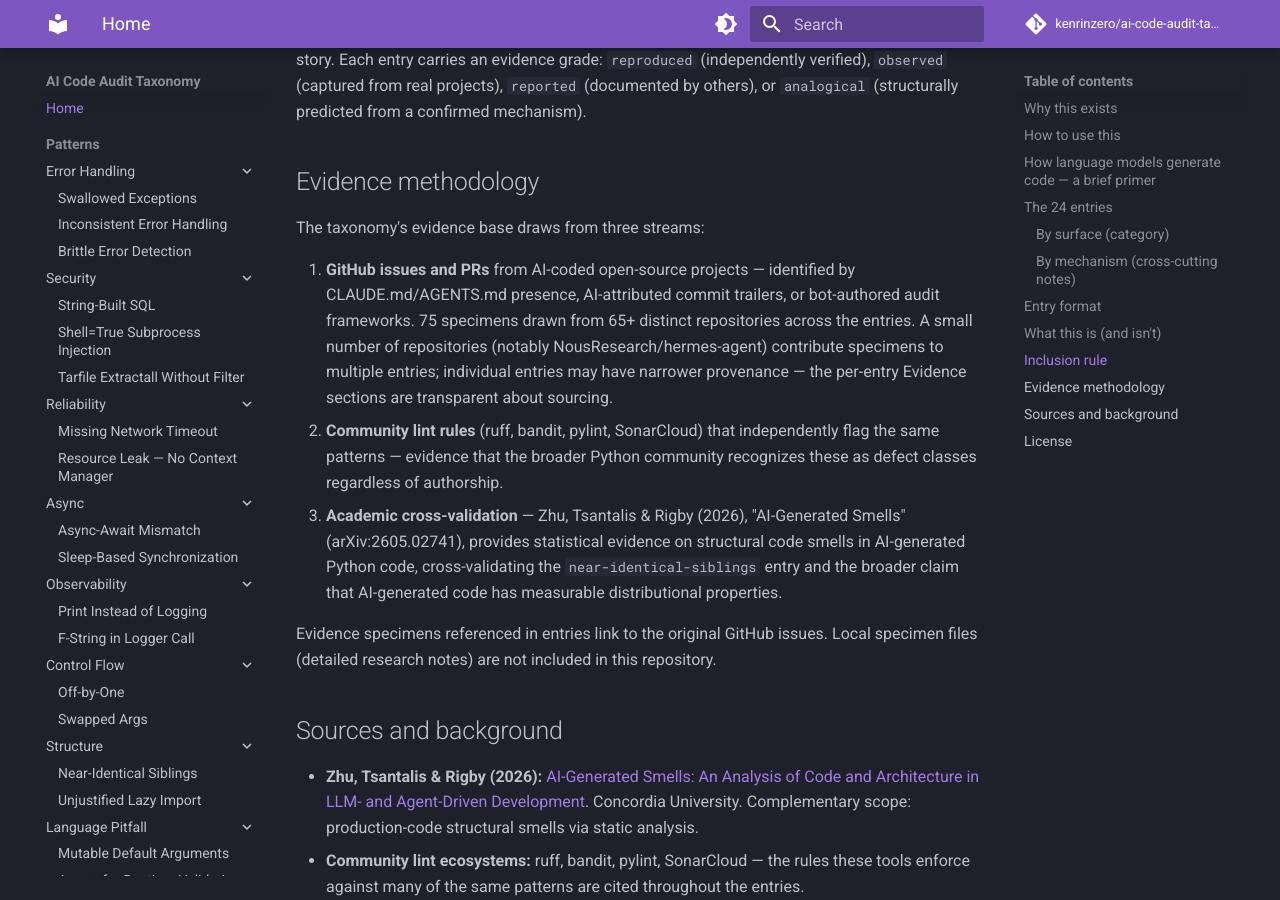
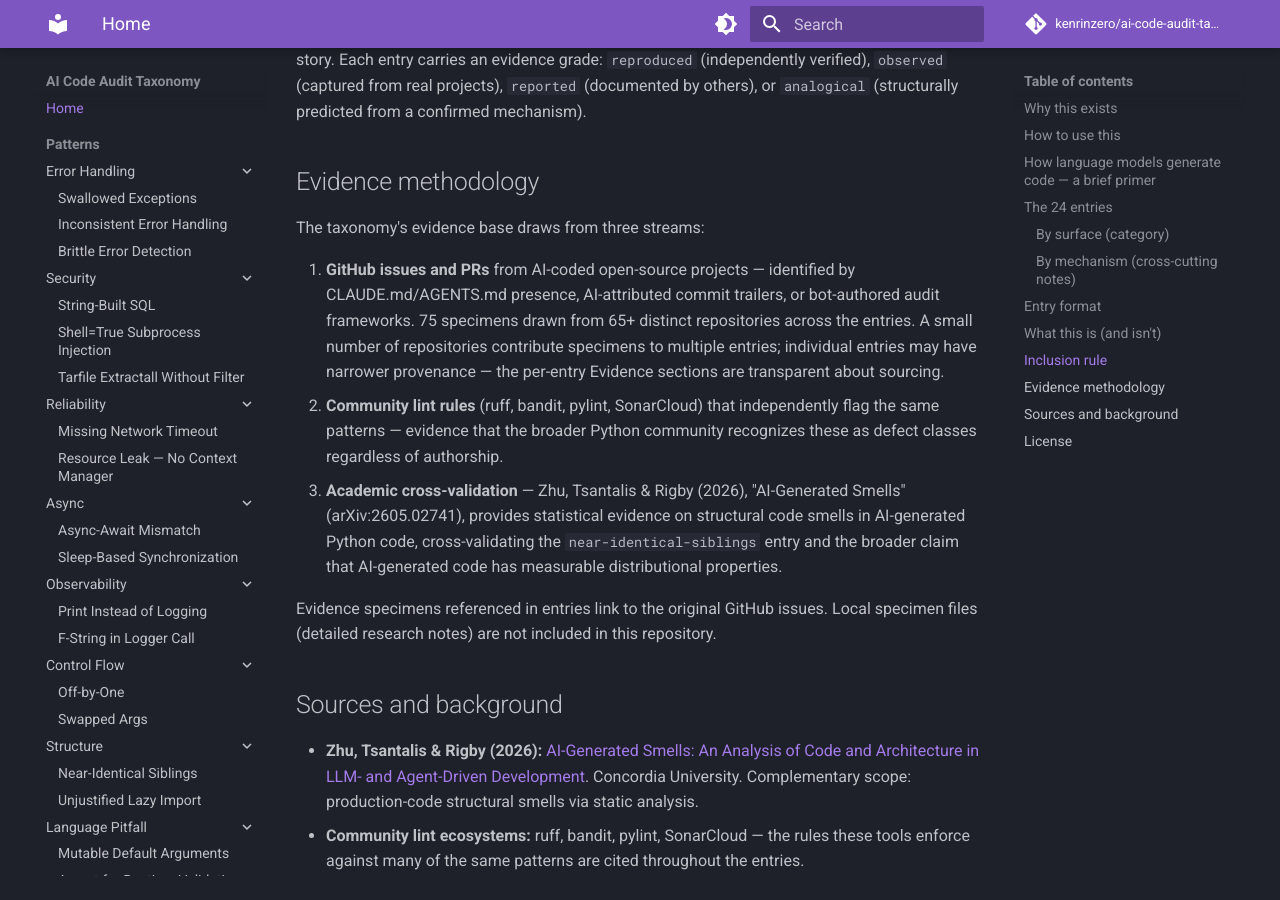
Before and after one commit to kenrinzero/ai-code-audit-taxonomy, an MkDocs documentation site: the page built from docs/index.md, in a window 1280 px wide and 900 px high, scrolled down 4219 px. Built offline with MkDocs 1.6.1 and Material for MkDocs 9.7.7, drawn with Linux system fonts in a browser that asks for light colours; comment, search, counter and statistics services are not loaded.

Commit message:
Remove NousResearch/hermes-agent callout from front pages
The parenthetical naming a specific repo reads as singling them out.
Individual entries already link to the relevant issues where needed.

Co-Authored-By: Claude Opus 4.7 (1M context) <noreply@anthropic.com>

```diff
--- a/docs/index.md
+++ b/docs/index.md
@@ -99,7 +99,7 @@ A pattern enters the taxonomy only if there is concrete evidence of a frequency
 
 The taxonomy's evidence base draws from three streams:
 
-1. **GitHub issues and PRs** from AI-coded open-source projects — identified by CLAUDE.md/AGENTS.md presence, AI-attributed commit trailers, or bot-authored audit frameworks. 75 specimens drawn from 65+ distinct repositories across the entries. A small number of repositories (notably NousResearch/hermes-agent) contribute specimens to multiple entries; individual entries may have narrower provenance — the per-entry Evidence sections are transparent about sourcing.
+1. **GitHub issues and PRs** from AI-coded open-source projects — identified by CLAUDE.md/AGENTS.md presence, AI-attributed commit trailers, or bot-authored audit frameworks. 75 specimens drawn from 65+ distinct repositories across the entries. A small number of repositories contribute specimens to multiple entries; individual entries may have narrower provenance — the per-entry Evidence sections are transparent about sourcing.
 2. **Community lint rules** (ruff, bandit, pylint, SonarCloud) that independently flag the same patterns — evidence that the broader Python community recognizes these as defect classes regardless of authorship.
 3. **Academic cross-validation** — Zhu, Tsantalis & Rigby (2026), "AI-Generated Smells" (arXiv:2605.02741), provides statistical evidence on structural code smells in AI-generated Python code, cross-validating the `near-identical-siblings` entry and the broader claim that AI-generated code has measurable distributional properties.
 
```
Also changed, not shown: README.md (+1 -1 lines).
